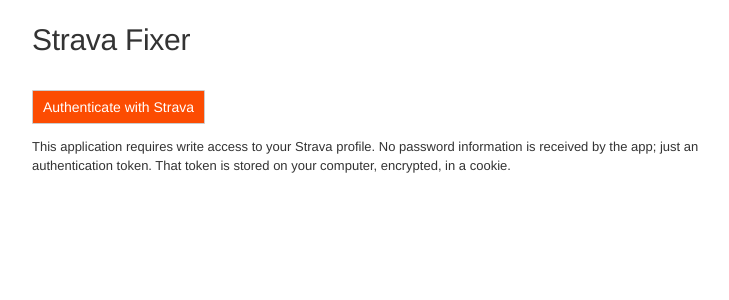
After one commit to shenki/strava-fixer, a Flask app: template templates/login.html in a window 1280 px wide. The commit adds this page. Shown: the top 300 px of the page, without its empty margins (18-747 px from the left). Run offline with Flask 2, Linux system fonts and the light colour scheme; the template is opened without the code that fills it, so the values that code supplies are empty; parts of the project's set-up code (start-up, migrations or seed data) failed here and were passed over.

Commit message:
Add login, logout and update pages
The login page is used to redirect the user to Strava.

Logout deletes the auth token and redirects to the main page, which
itself will redirect to the login page, assuming the deletion worked.

The Update page will show the status of the modifications being made to
Strava. It currently does nothing.

Signed-off-by: Joel Stanley <joel@jms.id.au>

```diff
--- a/app.py
+++ b/app.py
@@ -27,7 +27,16 @@
     auth_url = client.authorization_url(client_id=CLIENT_ID,
             scope='write',
             redirect_uri='http://127.0.0.1:7123/auth')
-    return '<a href="{}">Authenticate with Strava</a>'.format(auth_url)
+    return flask.render_template('login.html', auth_url=auth_url)
+
+@app.route('/logout')
+def logout():
+    flask.session['access_token'] = ''
+    return flask.redirect(flask.url_for('/'))
+
+@app.route('/update')
+def update():
+    return flask.render_template('update.html')
 
 @app.route('/auth')
 def auth_done():
@@ -39,7 +48,7 @@
             code = code)
     flask.session['access_token'] = token
     print "Got token {}".format(token)
-    return flask.redirect(flask.url_for('login'))
+    return flask.redirect(flask.url_for('/'))
 
 if __name__ == '__main__':
     app.run(debug=True, port=7123)
--- a/static/style.css
+++ b/static/style.css
@@ -63,7 +63,7 @@
   text-decoration: none;
 }
 
-.content {
+.page {
   width: 60%;
 }
 
--- /dev/null
+++ b/templates/login.html
@@ -0,0 +1,21 @@
+<!DOCTYPE html>
+<head>
+<title>Strava Fixer</title>
+<link rel="stylesheet" type="text/css" href="{{ url_for('static', filename='style.css') }}">
+</head>
+
+{% block body %}
+
+<div class="page">
+  <h1>Strava Fixer</h1>
+
+  <a href="{{auth_url}}" class="button">Authenticate with Strava</a>
+
+  <p> This application requires write access to your Strava profile.
+  No password information is received by the app; just an authentication token.
+  That token is stored on your computer, encrypted, in a cookie.
+  </p>
+
+</div>
+
+{% endblock %}
--- a/templates/main.html
+++ b/templates/main.html
@@ -35,7 +35,7 @@
 activities in your Strava account that do not have gear associated with them.
 </p>
 
-<div class="content">
+<div class="page">
 
 <div class="section" id="bikes">
   <h3 class="marginless">Bikes</h3>
```
Also changed, not shown: templates/update.html (added, +18 -0 lines).
